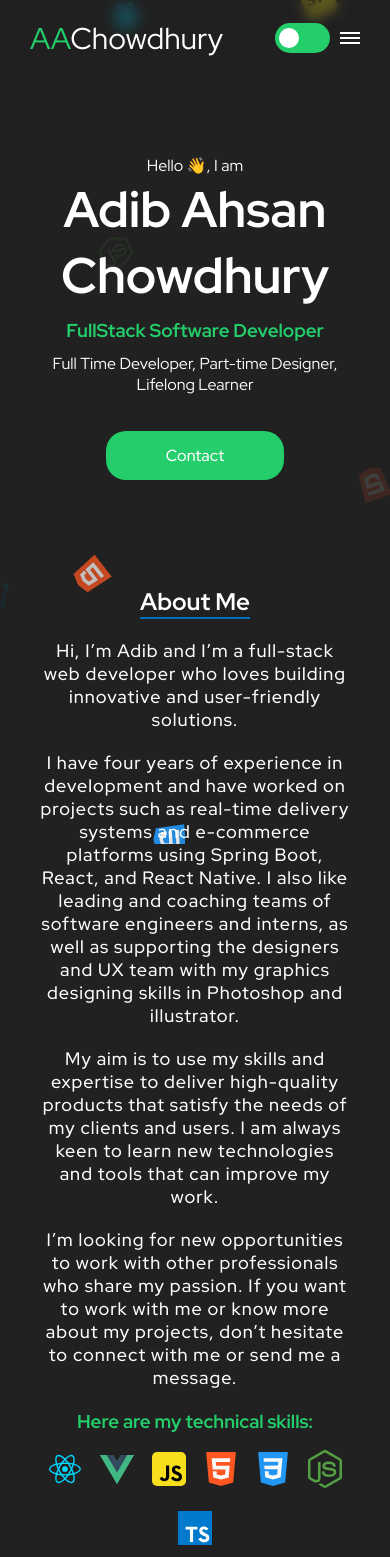
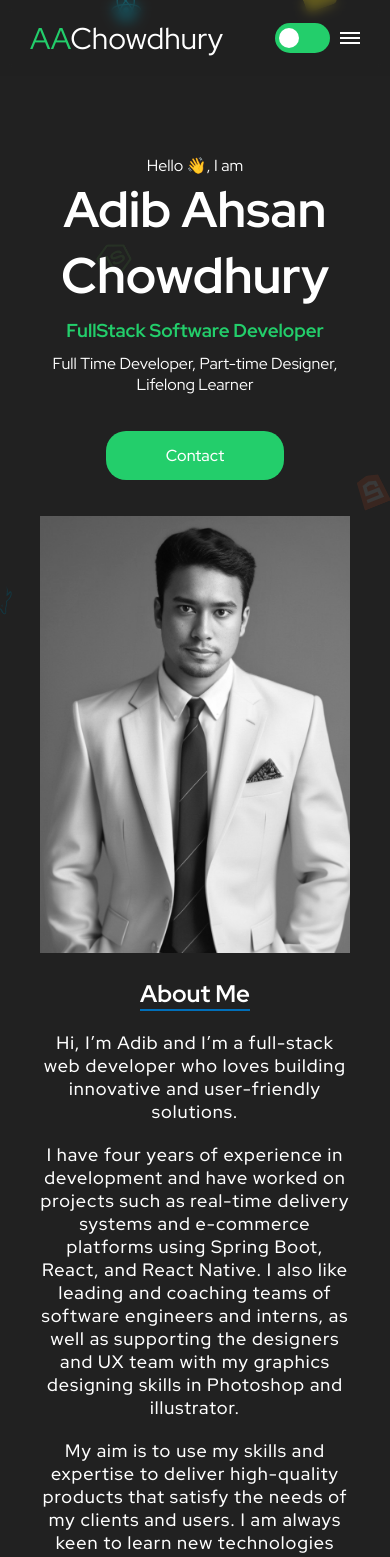
Before and after one commit to adibahsan/adibahsan.github.io, a React (Create React App) app: page / in a window 390 px wide. Shown: the top 1557 px of the page. Built offline with nearby package versions, Linux system fonts and the light colour scheme.

Commit message:
about section responsiveness refactored

```diff
--- a/src/components/About/styles.ts
+++ b/src/components/About/styles.ts
@@ -6,50 +6,52 @@ export const Container = styled.section`
     grid-template-columns: 1fr 1fr;
     gap: 2rem;
 
-  .hard-skills{
+    .hard-skills {
         margin-top: 1.6rem;
         display: flex;
         align-items: center;
         flex-wrap: wrap;
         gap: 1.8rem;
     }
-  .hability{
+
+    .hability {
         display: flex;
         flex-direction: column;
         align-items: center;
 
-    img{
+        img {
             width: 3.4rem;
         }
     }
 
-  h2{
+    h2 {
         display: inline-block;
         margin-bottom: 2rem;
         border-bottom: 0.2rem solid var(--blue);
     }
 
-  h3{
+    h3 {
         margin-top: 2rem;
         color: var(--green);
     }
 
-  p{
+    p {
         font-size: 1.8rem;
         letter-spacing: 0.1rem;
         font-weight: 500;
     }
 
 
+    .about-image {
+        text-align: center;
 
-  .about-image{
-    text-align: center;
-   img{
+        img {
             margin-top: 2rem;
             width: 100%;
             filter: grayscale(1);
             transition: filter 0.5s;
-     &:hover{
+
+            &:hover {
                 filter: grayscale(0);
             }
         }
@@ -58,21 +60,27 @@ export const Container = styled.section`
     @media only screen and (max-width: 480px) {
         .about-image {
             max-width: 100%;
-      margin-top: 4rem;
         }
     }
 
-  @media (max-width: 960px){
-    display: block;
+    @media (max-width: 960px) {
+        display: flex;
+        flex-direction: column-reverse;
         text-align: center;
+        margin-top: 6rem;
 
-    .about-image{
+        .about-image {
             display: flex;
         }
-    .hard-skills{
+
+        .hard-skills {
             justify-content: center;
         }
 
     }
 
+    @media (max-width: 600px) {
+        margin-top: 3rem;
+    }
+
 `
```
Lines whose indentation alone changed are shown as unchanged.
